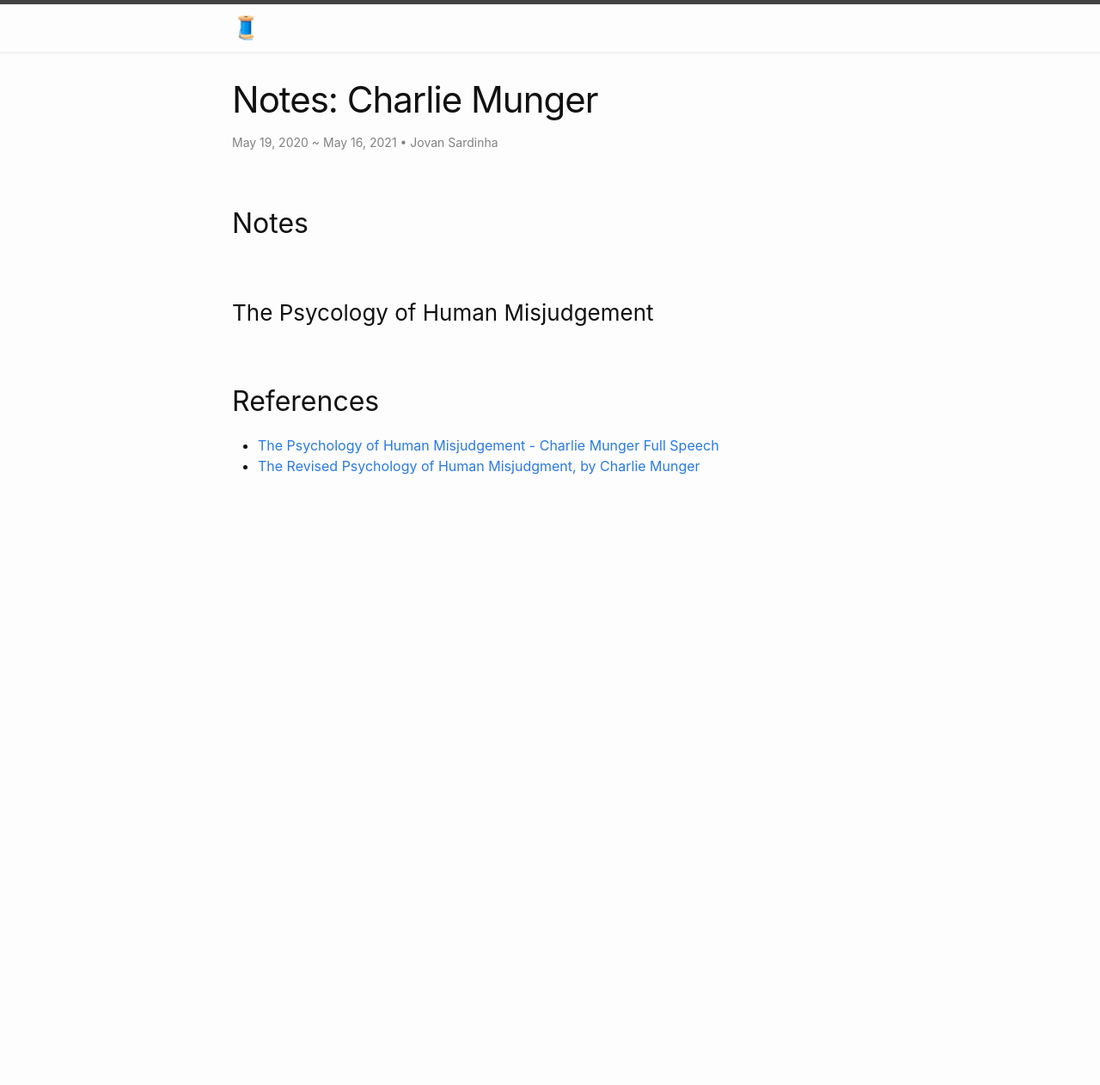
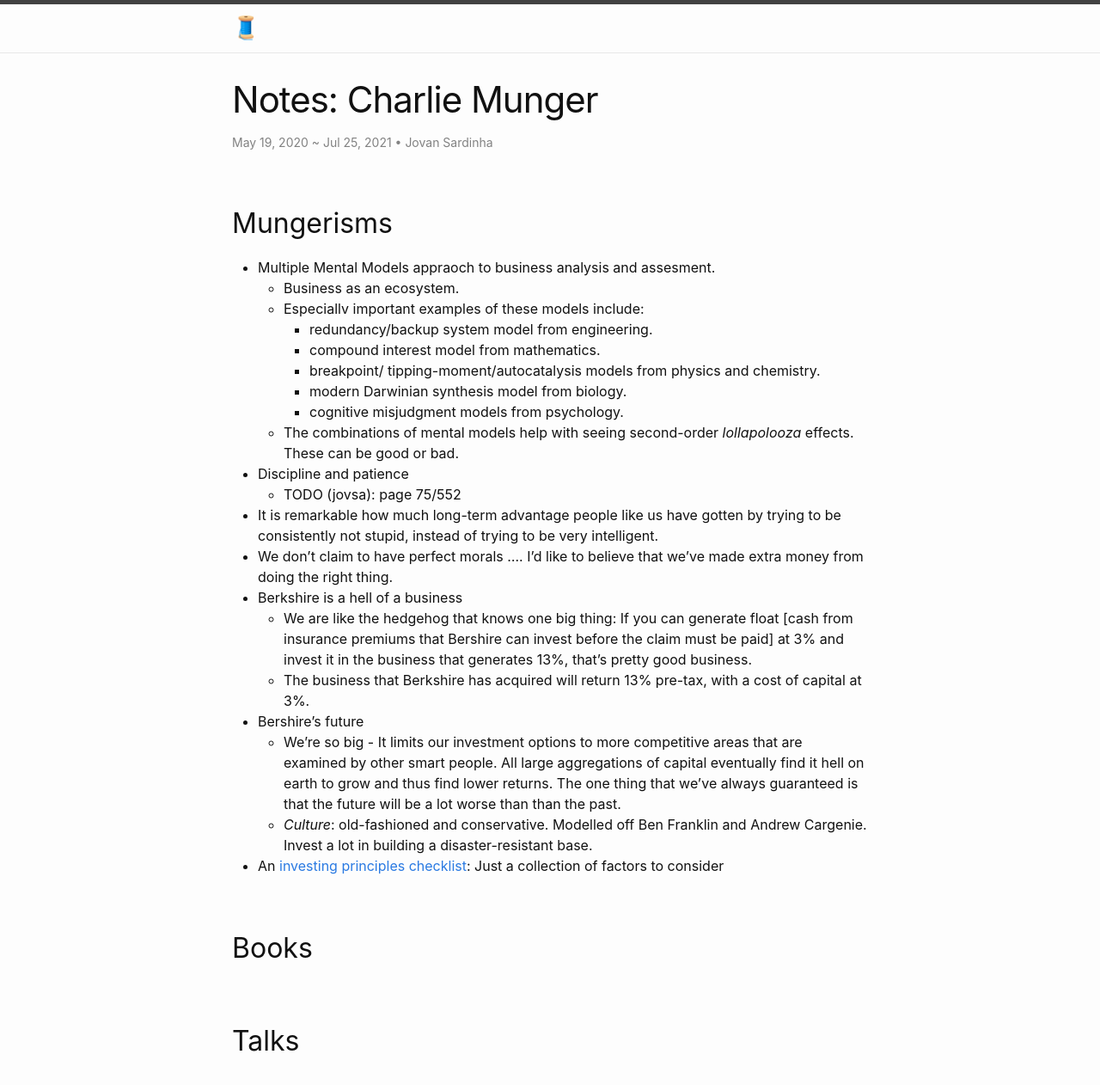
Before and after one commit to jovsa/jovsa.github.io, a Jekyll site: the page built from _posts/2020-05-19-notes-charlie-munger.md, in a window 1280 px wide and 1400 px high, cut to the strip 0-1296 px from the top of the window. Shown: the top 1262 px of the strip at 86% size. Built offline with Jekyll 4.4.1, drawn with Linux system fonts in a browser that asks for light colours.

Commit message:
Charlie M. notes

```diff
--- a/_posts/2020-05-19-notes-charlie-munger.md
+++ b/_posts/2020-05-19-notes-charlie-munger.md
@@ -2,13 +2,38 @@
 layout: post
 title: "Notes: Charlie Munger"
 categories: notes
-modified_date: "May 16, 2021"
+modified_date: "Jul 25, 2021"
 author:
 - Jovan Sardinha
 ---
 
-## Notes
+## Mungerisms
+*  Multiple Mental Models appraoch to business analysis and assesment.
+    * Business as an ecosystem.
+    * Especiallv important examples of these models include:
+        * redundancy/backup system model from  engineering.
+        * compound interest model from mathematics.
+        * breakpoint/ tipping-moment/autocatalysis models from physics and chemistry.
+        * modern Darwinian synthesis model from biology.
+        * cognitive  misjudgment models from psychology.
+    * The combinations of mental models help with seeing second-order *lollapolooza* effects. These can be good or bad.
+* Discipline and patience
+    * TODO (jovsa): page 75/552
+* It is remarkable how much long-term advantage people like us have gotten by trying to be consistently not stupid, instead of trying to be very intelligent.
+*  We don't claim  to have perfect morals .... I'd like to believe that we've made extra money from doing the right thing.
+* Berkshire is a hell of a business
+    *  We are  like the hedgehog that knows one big thing: If you can generate float [cash from insurance premiums  that Bershire can invest before the claim must be paid] at 3% and invest it in the business that generates 13%, that's pretty good business.
+    * The business that Berkshire has acquired will return 13%  pre-tax, with a cost of capital at 3%.
+* Bershire's  future
+    * We're so big - It limits our investment options to more competitive areas that are  examined by other smart people. All large aggregations of capital eventually find it hell on earth to grow and thus find lower returns. The one thing that we've always guaranteed is that the future will be a lot worse than than the past.
+    * *Culture*: old-fashioned and conservative. Modelled off Ben Franklin and Andrew Cargenie. Invest a lot in building a disaster-resistant base.
+* An [investing principles checklist](https://twitter.com/CharlieMunger00/status/1176011795405799424): Just a collection of factors to consider
 
+
+
+## Books
+
+## Talks
 ### The Psycology of Human Misjudgement
 
 
```
